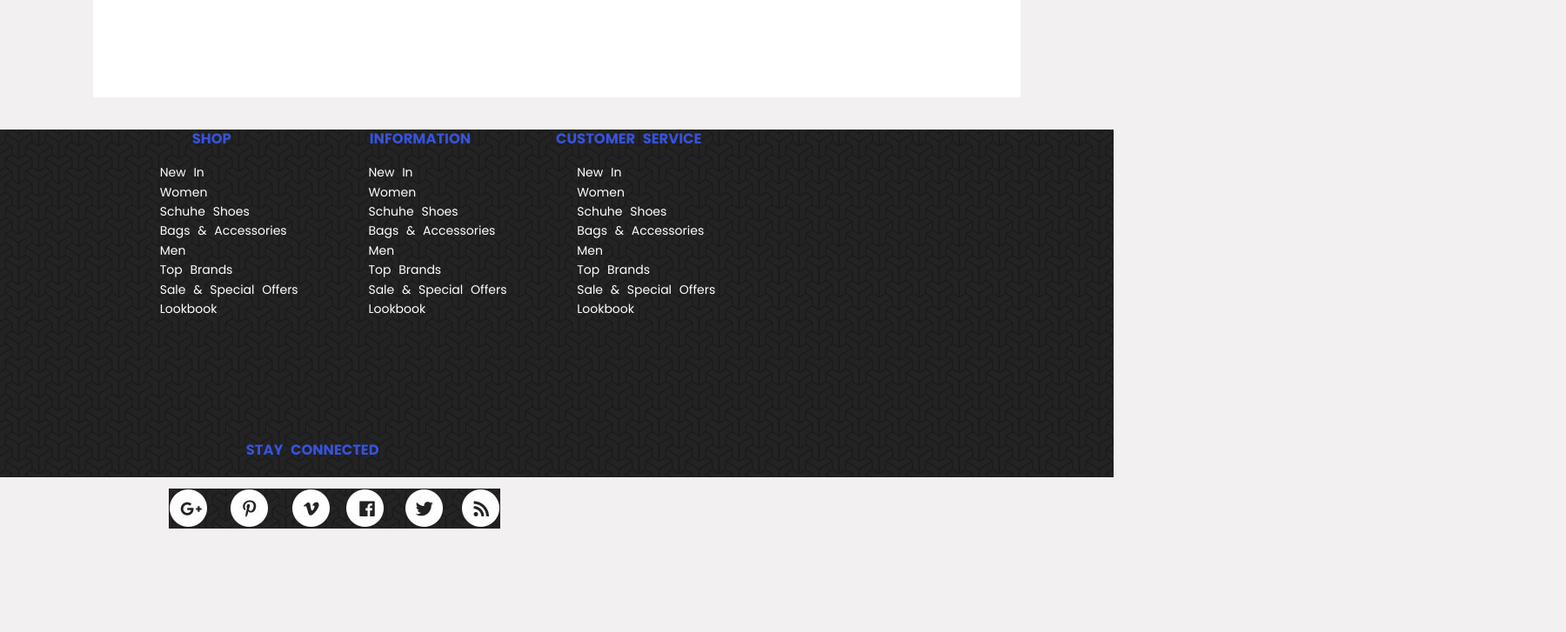
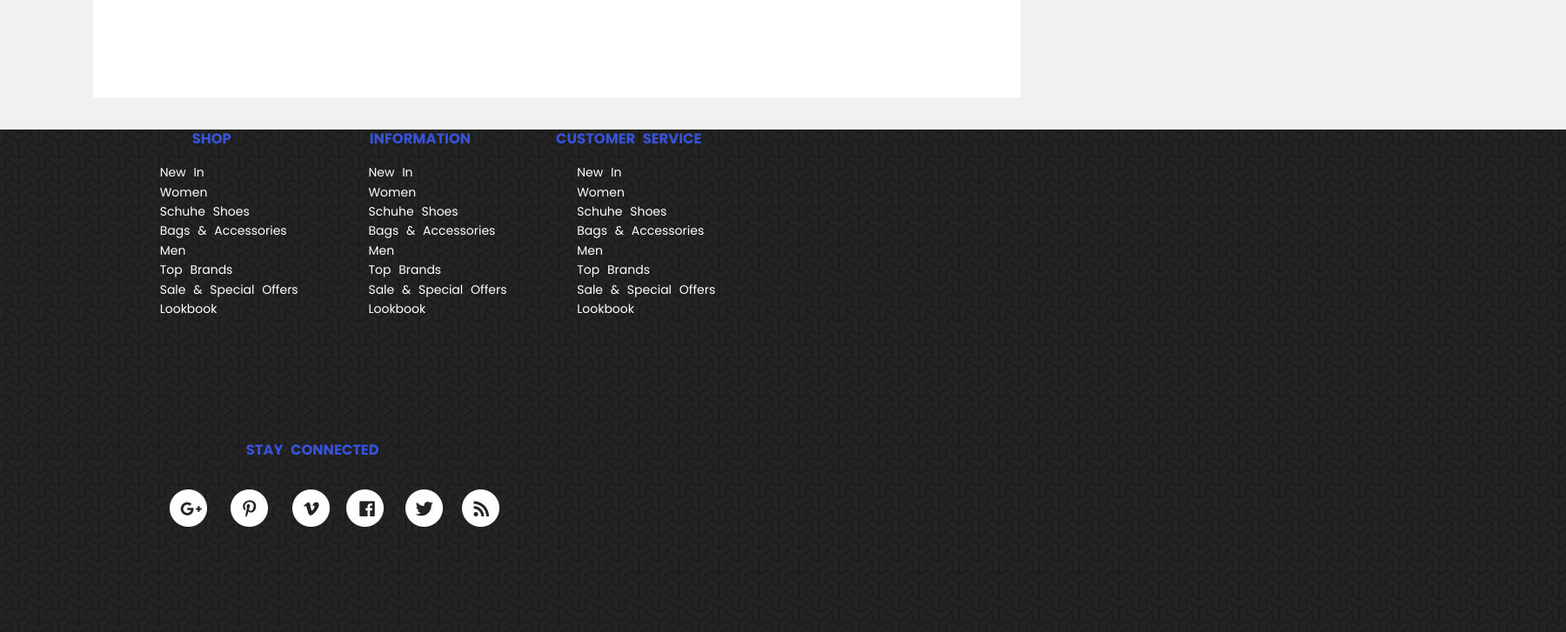
Before and after one commit to Desmond-Piria/first_project, a plain HTML site: page landing_page_1.html in a window 1280 px wide. Shown: the part 4136-4863 px from the top of the page at 87% size, 1800 px wide, since content can reach past the window. Drawn offline with Linux system fonts and the light colour scheme.

Commit message:
Попытка решения проблем с отображением картинок №1
Добавил в
<footer class="footer_body">
		<img src="./img_landing_page_1/footerbg.png">
</footer>

```diff
--- a/landing_page_1.html
+++ b/landing_page_1.html
@@ -326,7 +326,7 @@
 	</main>
 
 	<footer class="footer_body">
-
+		<img src="./img_landing_page_1/footerbg.png">
 	</footer>
 </div>
 </body>
```
